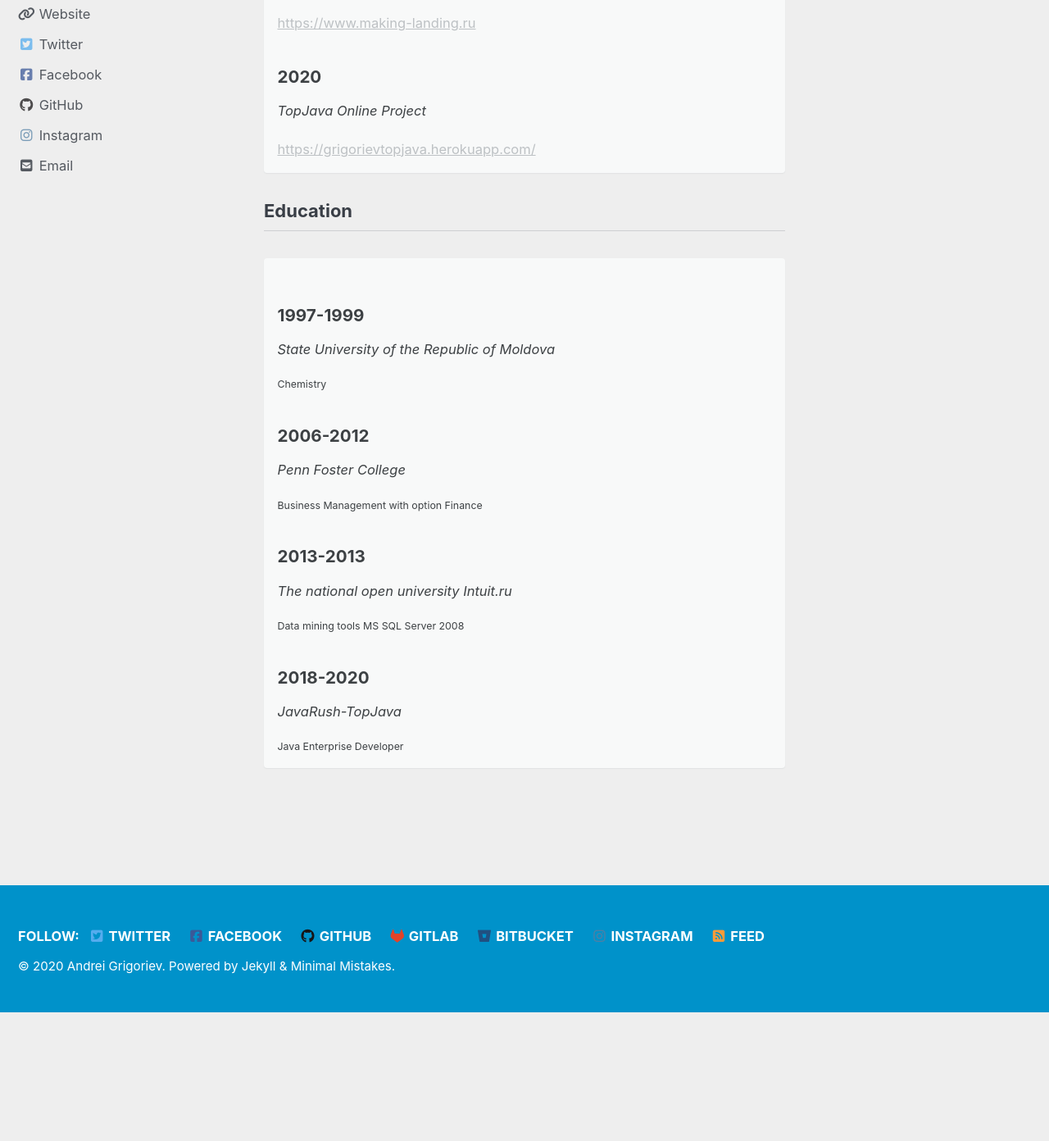
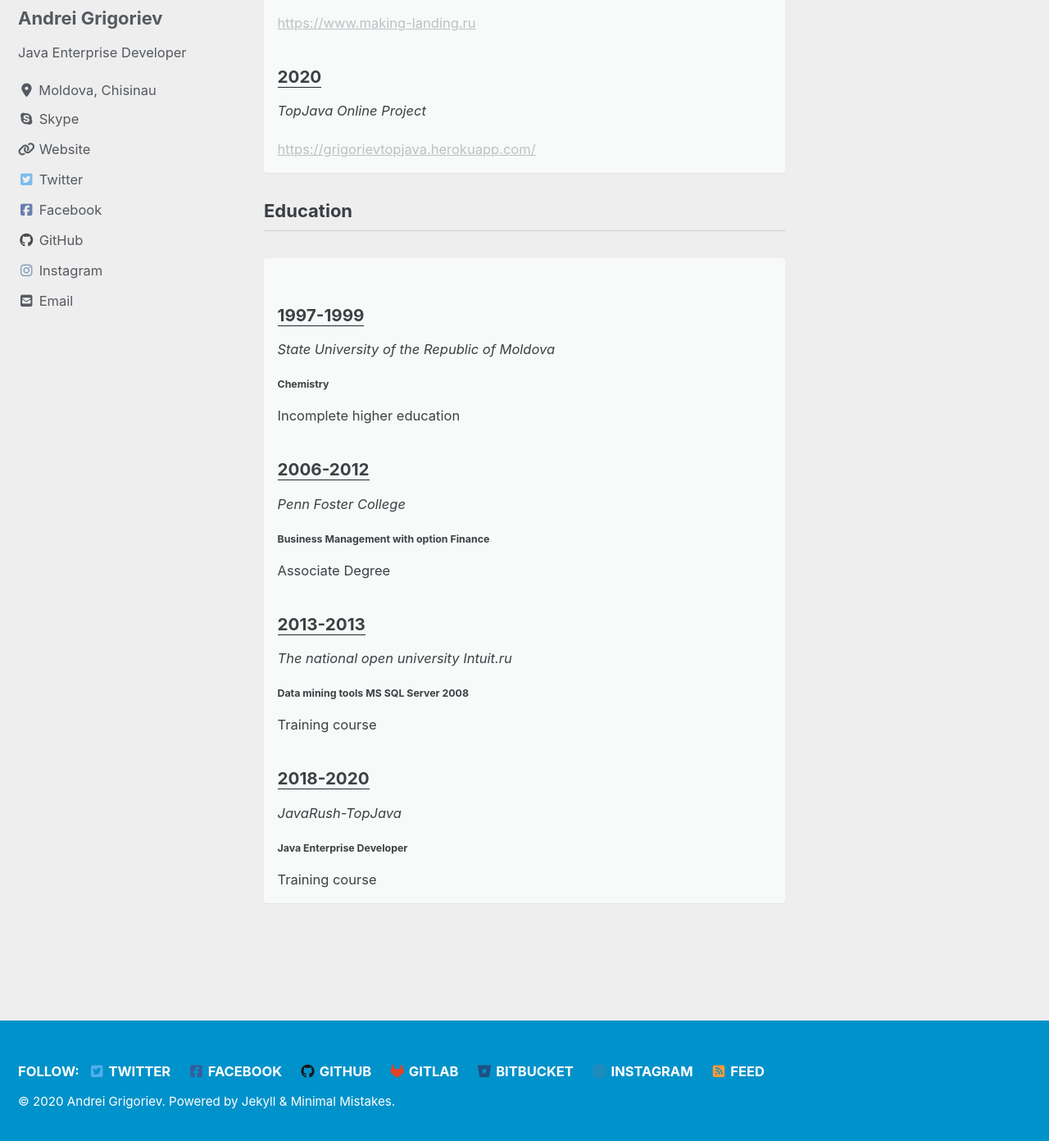
Before and after one commit to grigorievfinance/grigorievfinance.github.io, a Jekyll site: the page built from index.html, in a window 1280 px wide and 1400 px high, scrolled down 2167 px. Shown: the top 1392 px of the window at 82% size. Built offline with Jekyll 4.4.1, drawn with Linux system fonts in a browser that asks for light colours; cached includes are drawn as plain includes; nearby versions of some CDN libraries; the list of posts is cut into pages by our own code; before the commit the page ends 3402 px from its top, so only the background shows below that.

Commit message:
add graduation in education

```diff
--- a/_layouts/home.html
+++ b/_layouts/home.html
@@ -47,38 +47,42 @@
 
 <h3 class="archive__subtitle">{{ site.data.ui-text[site.locale].projects_label | default: "Own projects" }}</h3>
 <article class="archive__item notice" itemscope itemtype="https://schema.org/CreativeWork">
-    <h2>{{ site.data.ui-text[site.locale].project1_foundation | default: "2007" }}</h2>
+    <h2><ins>{{ site.data.ui-text[site.locale].project1_foundation | default: "2007" }}</ins></h2>
     <p><em>{{ site.data.ui-text[site.locale].project1_name | default: "Grigoriev Finance Ltd." }}</em></p>
     <a href="https://www.grigorievfinance.com" class="visible-links">{{ site.data.ui-text[site.locale].project1_link | default: "https://www.grigorievfinance.com" }}</a>
 
-    <h2>{{ site.data.ui-text[site.locale].project2_foundation | default: "2012" }}</h2>
+    <h2><ins>{{ site.data.ui-text[site.locale].project2_foundation | default: "2012" }}</ins></h2>
     <p><em>{{ site.data.ui-text[site.locale].project2_name | default: "Neural Predictor" }}</em></p>
     <a href="https://github.com/grigorievfinance/NeuralPredictor" class="visible-links">{{ site.data.ui-text[site.locale].project2_link | default: "https://github.com/grigorievfinance/NeuralPredictor" }}</a>
 
-    <h2>{{ site.data.ui-text[site.locale].project3_foundation | default: "2018" }}</h2>
+    <h2><ins>{{ site.data.ui-text[site.locale].project3_foundation | default: "2018" }}</ins></h2>
     <p><em>{{ site.data.ui-text[site.locale].project3_name | default: "Making Landing" }}</em></p>
     <a href="https://www.making-landing.ru/" class="visible-links">{{ site.data.ui-text[site.locale].project3_link | default: "https://www.making-landing.ru/" }}</a>
 
-    <h2>{{ site.data.ui-text[site.locale].project4_foundation | default: "2020" }}</h2>
+    <h2><ins>{{ site.data.ui-text[site.locale].project4_foundation | default: "2020" }}</ins></h2>
     <p><em>{{ site.data.ui-text[site.locale].project4_name | default: "TopJava Online Project" }}</em></p>
     <a href="https://www.making-landing.ru/" class="visible-links">{{ site.data.ui-text[site.locale].project4_link | default: "https://grigorievtopjava.herokuapp.com/" }}</a>
 </article>
 
 <h3 class="archive__subtitle">{{ site.data.ui-text[site.locale].education_label | default: "Education" }}</h3>
 <article class="archive__item notice" itemscope itemtype="https://schema.org/CreativeWork">
-    <h2>{{ site.data.ui-text[site.locale].education1_date | default: "1997-1999" }}</h2>
+    <h2><ins>{{ site.data.ui-text[site.locale].education1_date | default: "1997-1999" }}</ins></h2>
     <p><em>{{ site.data.ui-text[site.locale].education1_name | default: "State University of the Republic of Moldova" }}</em></p>
-    <p class="archive__item-excerpt">{{ site.data.ui-text[site.locale].education1_description | default: "Chemistry" }}</p>
+    <p class="archive__item-excerpt"><strong>{{ site.data.ui-text[site.locale].education1_description | default: "Chemistry" }}</strong></p>
+    <p>{{ site.data.ui-text[site.locale].education1_graduation | default: "Incomplete higher education" }}</p>
 
-    <h2>{{ site.data.ui-text[site.locale].education2_date | default: "2006-2012" }}</h2>
+    <h2><ins>{{ site.data.ui-text[site.locale].education2_date | default: "2006-2012" }}</ins></h2>
     <p><em>{{ site.data.ui-text[site.locale].education2_name | default: "Penn Foster College" }}</em></p>
-    <p class="archive__item-excerpt">{{ site.data.ui-text[site.locale].education2_description | default: "Business Management with option Finance" }}</p>
+    <p class="archive__item-excerpt"><strong>{{ site.data.ui-text[site.locale].education2_description | default: "Business Management with option Finance" }}</strong></p>
+    <p>{{ site.data.ui-text[site.locale].education2_graduation | default: "Associate Degree" }}</p>
 
-    <h2>{{ site.data.ui-text[site.locale].education3_date | default: "2013-2013" }}</h2>
+    <h2><ins>{{ site.data.ui-text[site.locale].education3_date | default: "2013-2013" }}</ins></h2>
     <p><em>{{ site.data.ui-text[site.locale].education3_name | default: "Intuit.ru" }}</em></p>
-    <p class="archive__item-excerpt">{{ site.data.ui-text[site.locale].education3_description | default: "Data mining tools MS SQL Server 2008" }}</p>
+    <p class="archive__item-excerpt"><strong>{{ site.data.ui-text[site.locale].education3_description | default: "Data mining tools MS SQL Server 2008" }}</strong></p>
+    <p>{{ site.data.ui-text[site.locale].education3_graduation | default: "Training course" }}</p>
 
-    <h2>{{ site.data.ui-text[site.locale].education4_date | default: "2018-2020" }}</h2>
+    <h2><ins>{{ site.data.ui-text[site.locale].education4_date | default: "2018-2020" }}</ins></h2>
     <p><em>{{ site.data.ui-text[site.locale].education4_name | default: "JavaRush" }}</em></p>
-    <p class="archive__item-excerpt">{{ site.data.ui-text[site.locale].education4_description | default: "Java Programming" }}</p>
+    <p class="archive__item-excerpt"><strong>{{ site.data.ui-text[site.locale].education4_description | default: "Java Programming" }}</strong></p>
+    <p>{{ site.data.ui-text[site.locale].education4_graduation | default: "Training course" }}</p>
 </article>
```
Also changed, not shown: _data/ui-text.yml (+8 -0 lines).
